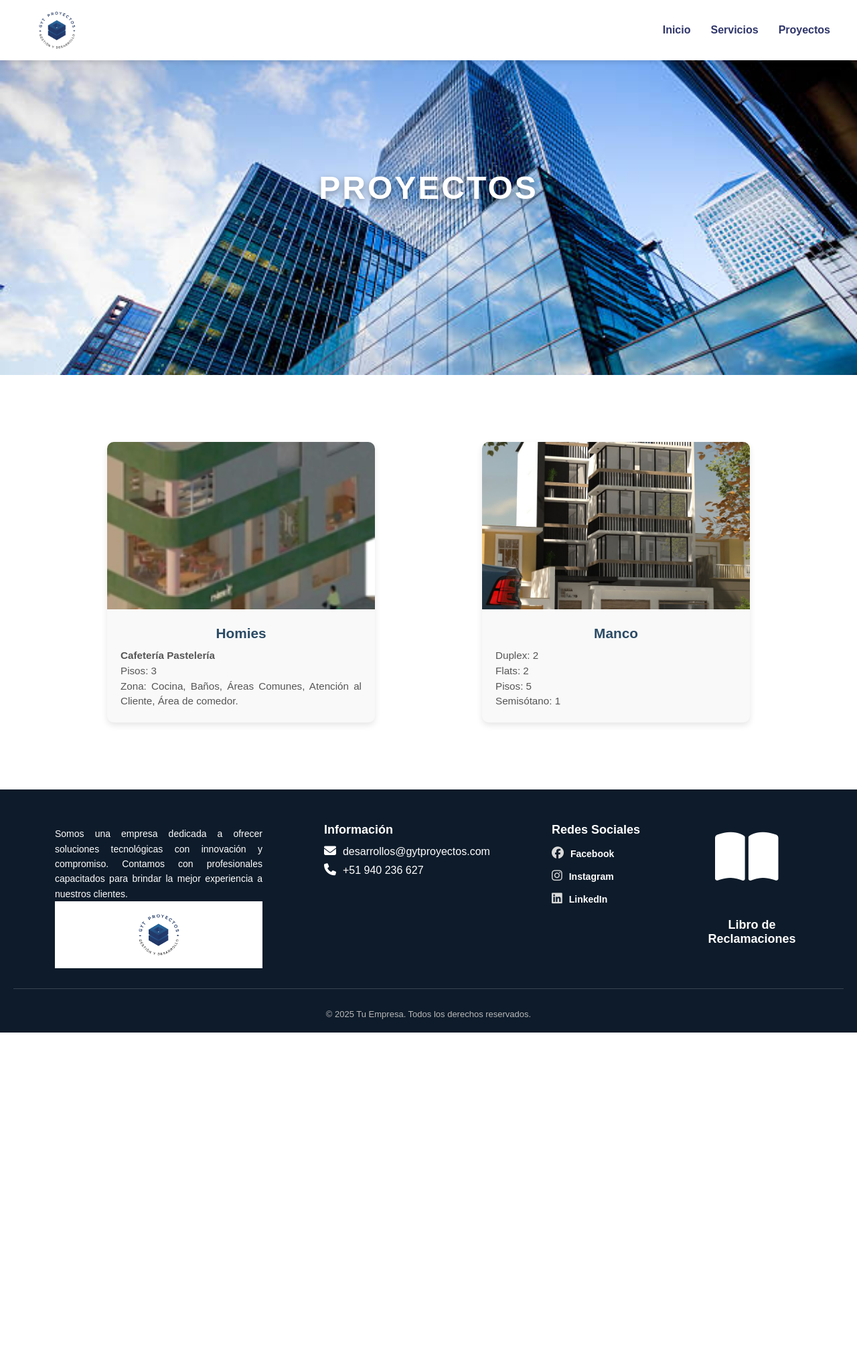
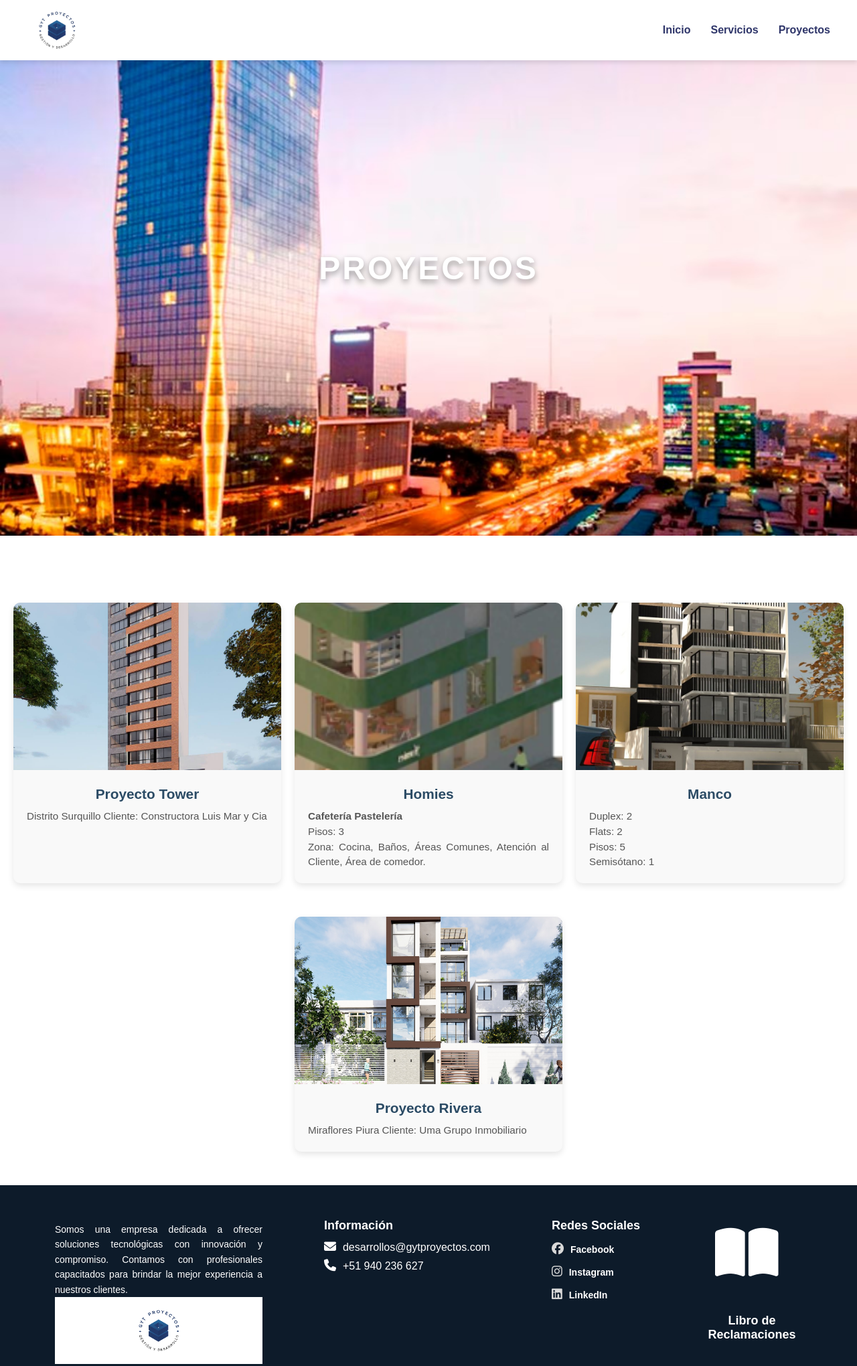
Before and after one commit to isaaaaaaaaa522/Proyecto, a plain HTML site: page Proyectos.html in a window 1280 px wide. Shown: the top 2040 px of the page at 67% size. Before the commit the page ends 1542 px from the top, so only its background shows below. Drawn offline with Linux system fonts and the light colour scheme.

Commit message:
proyectos

```diff
--- a/Proyectos.html
+++ b/Proyectos.html
@@ -43,18 +43,17 @@
           <div class="tarjetas">
 
 
-   <!--    <div class="card">
+      <div class="card">
   <img src="img/Proyecto Tower Surquillo.jpg" alt="Planeamiento" class="card-img">
   <div class="card-content">
-    <h3>Planeamiento</h3>
+    <h3>  Proyecto Tower</h3>
     <p>
-      Párrafo. Haz clic aquí para agregar tu propio texto y editar. Es fácil.
-      Haz clic en Editar Texto o doble clic aquí para agregar tu contenido
-      y cambiar la fuente. En este espacio puedes contar tu historia y
-      permitir a tus usuarios saber más sobre ti.
+
+Distrito Surquillo
+Cliente: Constructora Luis Mar y Cia
     </p>
   </div>
-</div> -->
+</div>
 
   <div class="card">
   <img src="img/homies.png" alt="Planeamiento" class="card-img">
@@ -89,18 +88,16 @@
   <div class="tarjetas">
 
 
-  <!--     <div class="card">
+      <div class="card">
   <img src="img/WhatsApp Image 2025-10-28 at 10.19.20 PM.jpeg" alt="Planeamiento" class="card-img">
   <div class="card-content">
-    <h3>Planeamiento</h3>
+    <h3> Proyecto Rivera</h3>
     <p>
-      Párrafo. Haz clic aquí para agregar tu propio texto y editar. Es fácil.
-      Haz clic en Editar Texto o doble clic aquí para agregar tu contenido
-      y cambiar la fuente. En este espacio puedes contar tu historia y
-      permitir a tus usuarios saber más sobre ti.
+    Miraflores Piura
+Cliente: Uma Grupo Inmobiliario
     </p>
   </div>
-</div> -->
+</div>
 
 
 
--- a/styles.css
+++ b/styles.css
@@ -524,8 +524,8 @@ footer p {
 .project{
   position: relative;
   width: 100%;
-  height: 70vh; /* alto del banner */
-  background-image: url('img/edificios.jpg'); /* cambia por tu imagen */
+  height: 100vh; /* alto del banner */
+  background-image: url('img/edificio-peru.jpg'); /* cambia por tu imagen */
   background-size: cover;
   background-position: center;
   display: flex;
```
Also changed, not shown: index.html (+1 -1 lines), servicios.html (+9 -40 lines), img/civil.jpg (added), img/edificio-peru.jpg (added).
